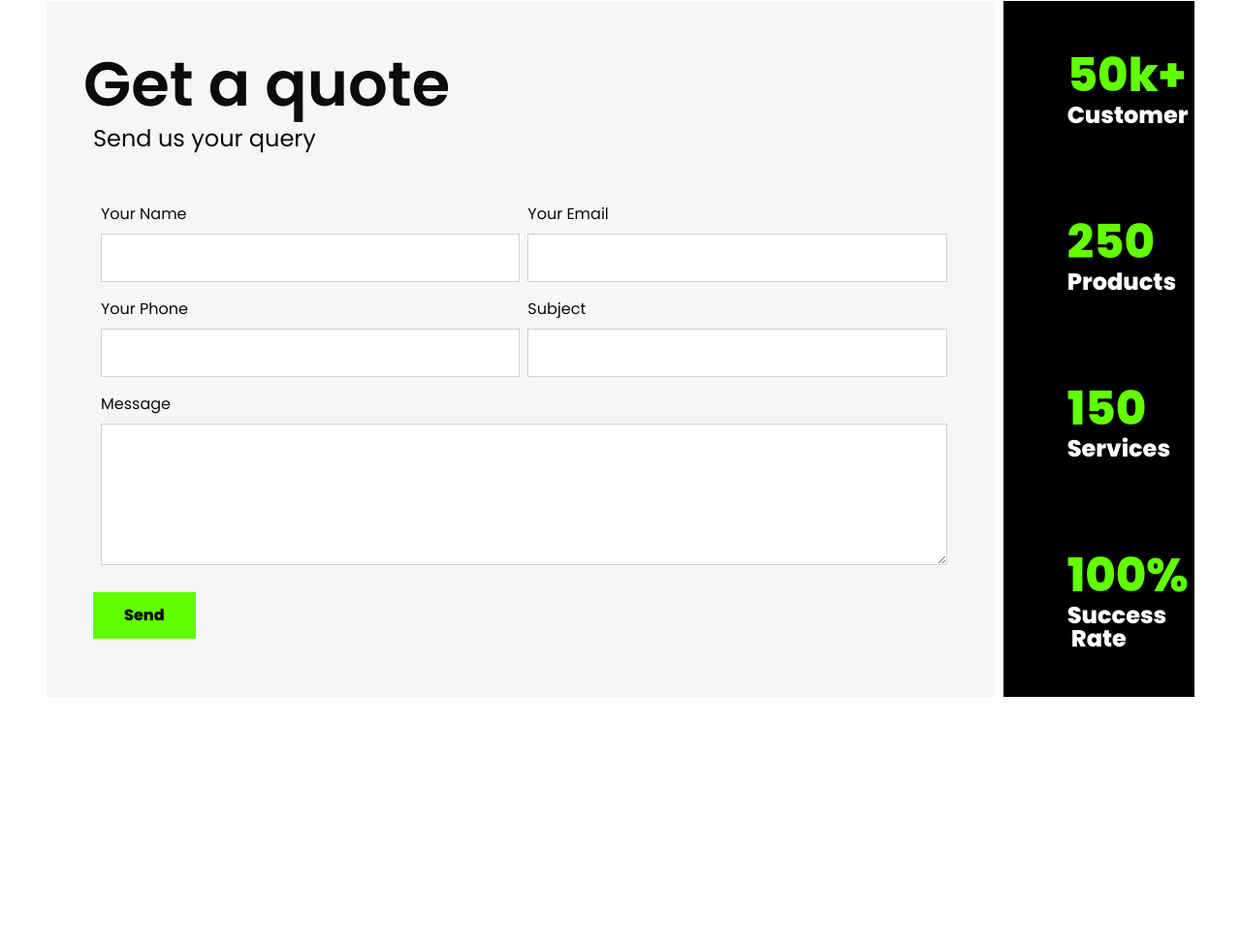
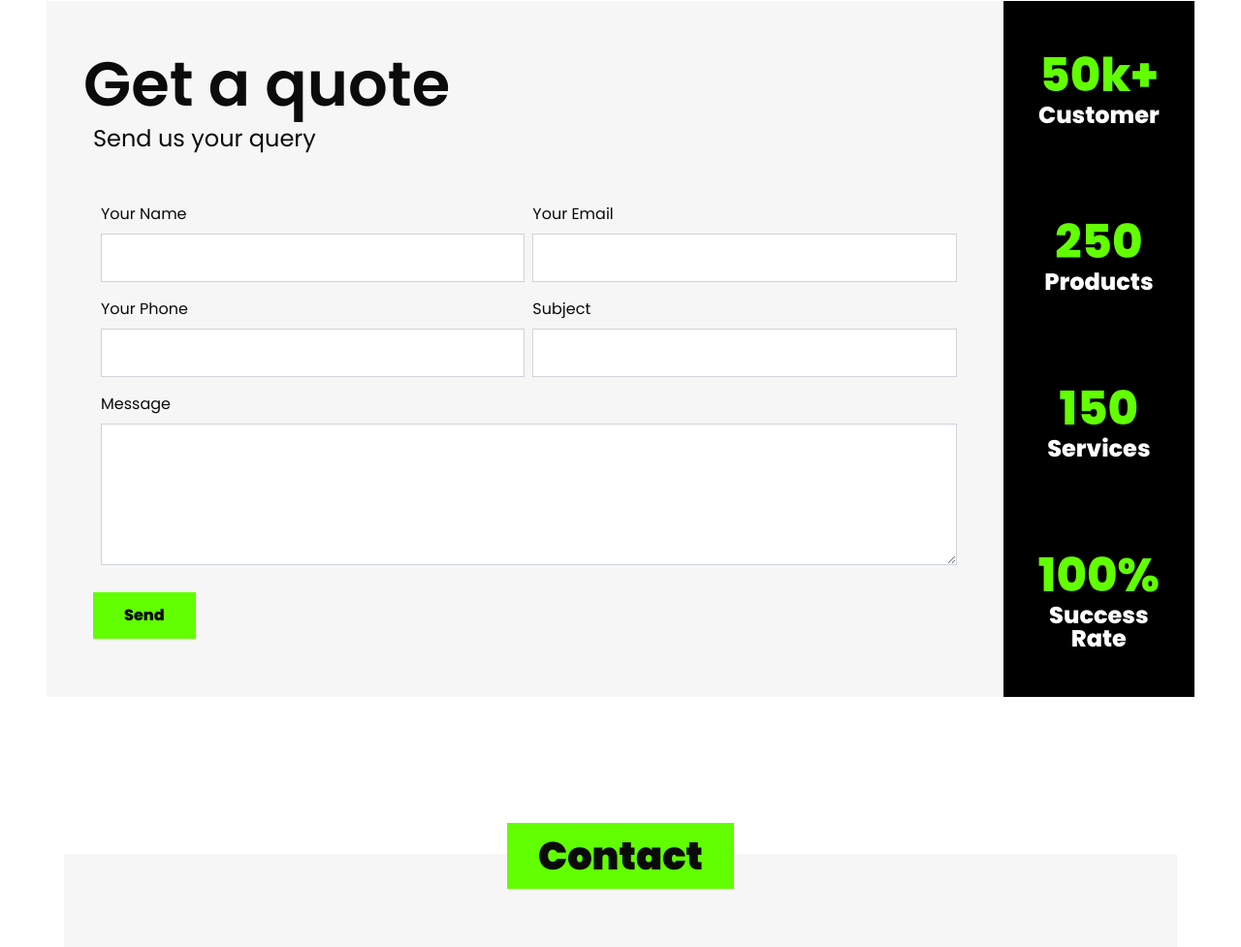
Before and after one commit to ImtiazKun/maven, a plain HTML site: page index.html in a window 1280 px wide. Shown: the part 4433-5410 px from the top of the page at 97% size. Before the commit the page ends 5234 px from the top, so only its background shows below. Drawn offline with Linux system fonts and the light colour scheme.

Commit message:
Day 6 - Minor Work

```diff
--- a/index.html
+++ b/index.html
@@ -334,7 +334,7 @@
     <!-- ==Services END== -->
 
 
-    <!-- ==Contact Start== -->
+    <!-- ==Contact Form Start== -->
     <div id="contact" class="mt-5">
         <!-- ==Form and Banner Section Start== -->
         <div class="inquery-section container-fluid px-5">
@@ -419,10 +419,21 @@
             </div>
         </div>
         <!-- ==Form and Banner Section End== -->
+    </div>
+    <!-- ==Contact Form END== -->
 
-        <!-- ==Footer== -->
-    </div>
-    <!-- ==Contact END== -->
+
+    <!-- ==Footer Start== -->
+    <footer id="footer">
+        <div class="absolute-header">
+            Contact
+        </div>
+
+        <div class="container-fluid p-5">
+
+        </div>
+    </footer>
+    <!-- ==Footer End== -->
 
     <!-- Jquery.slim -->
     <script src="assets/javascript/jquery-3.6.0.slim.min.js"></script>
--- a/src/main.scss
+++ b/src/main.scss
@@ -313,14 +313,15 @@ header {
 
 
 #contact {
+
     .inquery-section {
         min-height: 100vh;
     }
     .formcontainer {
-        border-right: 10px solid white;
-        @include media-breakpoint-down(md) {
-            border: 0;
-        }
+        // border-right: 10px solid white;
+        // @include media-breakpoint-down(md) {
+        //     border: 0;
+        // }
         .form-header {
             font-size: 4rem;
             font-weight: 600;
@@ -347,7 +348,7 @@ header {
     .infolets {
         padding: 0;
         text-align: center;
-        width: 100%;
+        // width: 100%;
         h5 {
             color: $primary;
             font-size: 3rem;
@@ -366,3 +367,22 @@ header {
         }
     }
 }
+
+#footer {
+
+    margin: 0;
+    margin-top: 5rem;
+    position: relative;
+    background-color: #F6F6F6;
+
+    .absolute-header {
+        position: absolute;
+        top: -2rem;
+        left: 50%;
+        transform: translateX(-50%);
+        font-size: 2.5rem;
+        font-weight: 900;
+        background-color: $primary;
+        padding: 0.25rem 2rem;
+    }
+}
```
Also changed, not shown: assets/stylesheets/main.min.css, 1 other file.
